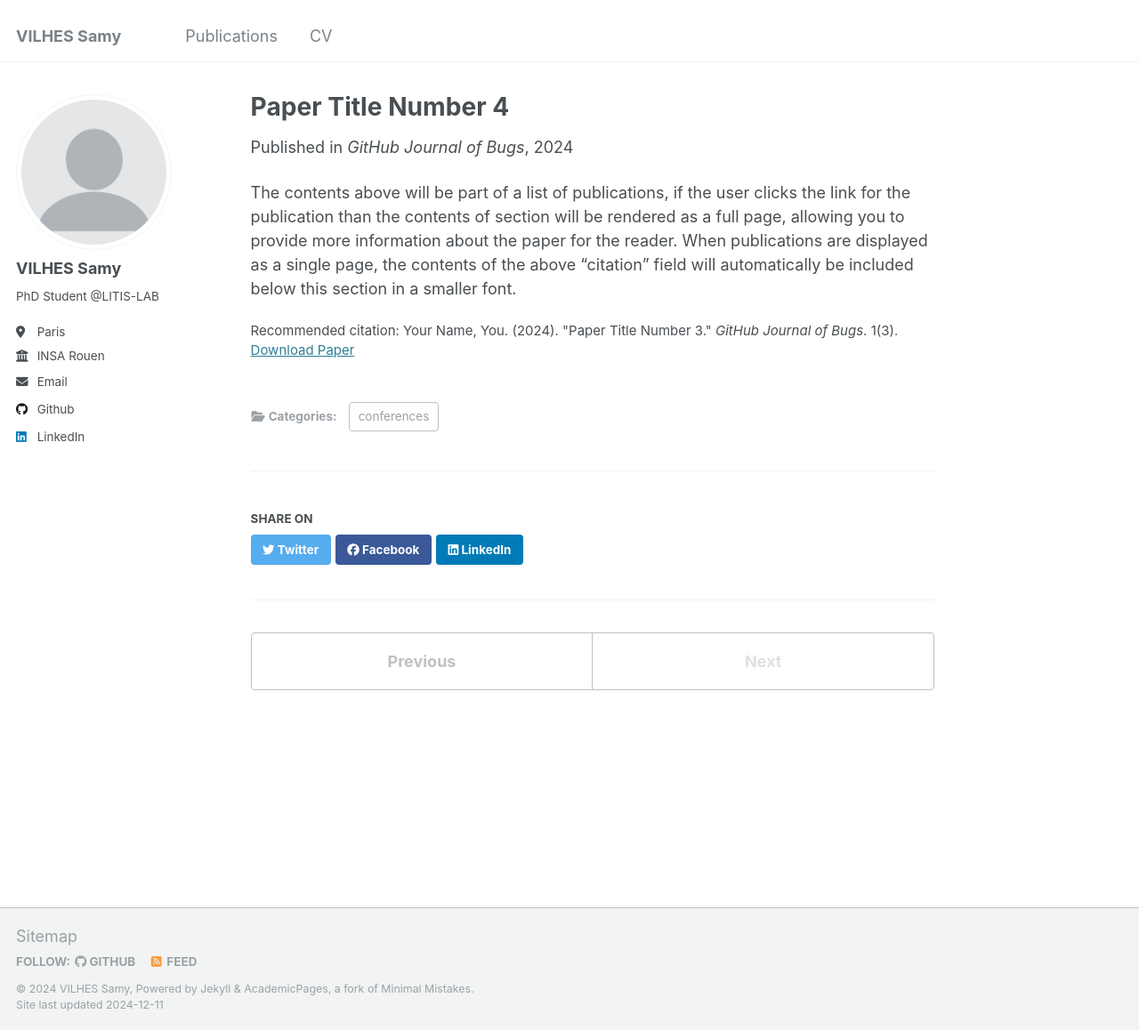
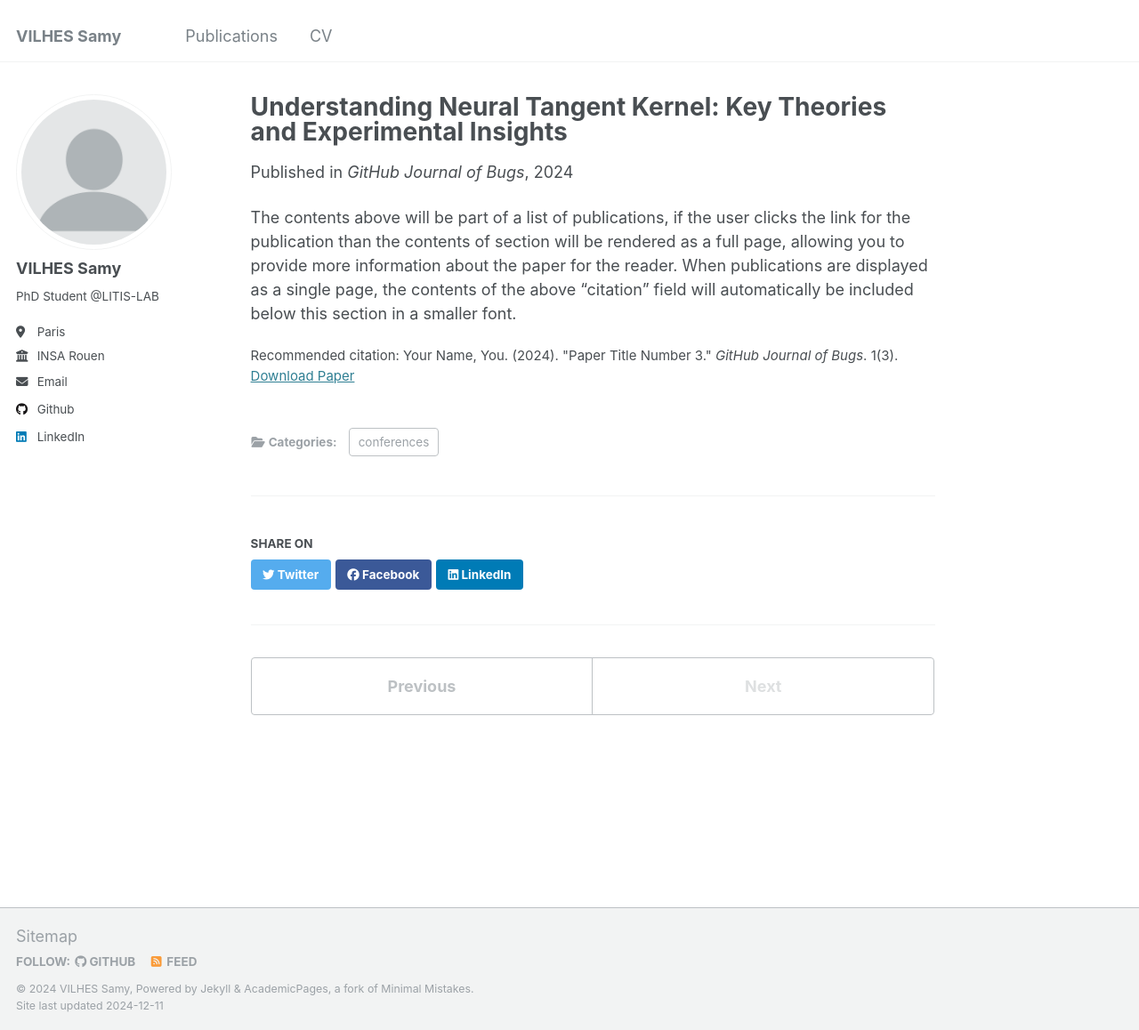
Before and after one commit to vilhess/vilhess.github.io, a Jekyll site: the page built from _publications/2024-02-17-paper-title-number-4.md, in a window 1280 px wide and 1158 px high. Shown: the whole window at 89% size. Built offline with Jekyll 4.4.1, drawn with Linux system fonts in a browser that asks for light colours.

Commit message:
Update 2024-02-17-paper-title-number-4.md

```diff
--- a/_publications/2024-02-17-paper-title-number-4.md
+++ b/_publications/2024-02-17-paper-title-number-4.md
@@ -1,12 +1,12 @@
 ---
-title: "Paper Title Number 4"
+title: "Understanding Neural Tangent Kernel: Key Theories and Experimental Insights"
 collection: publications
 category: conferences
 permalink: /publication/2024-02-17-paper-title-number-4
 excerpt: 'This paper is about fixing template issue #693.'
 date: 2024-02-17
 venue: 'GitHub Journal of Bugs'
-paperurl: 'http://academicpages.github.io/files/paper3.pdf'
+paperurl: 'https://normandie-univ.hal.science/hal-04784111v1/document'
 citation: 'Your Name, You. (2024). &quot;Paper Title Number 3.&quot; <i>GitHub Journal of Bugs</i>. 1(3).'
 ---
 
```
